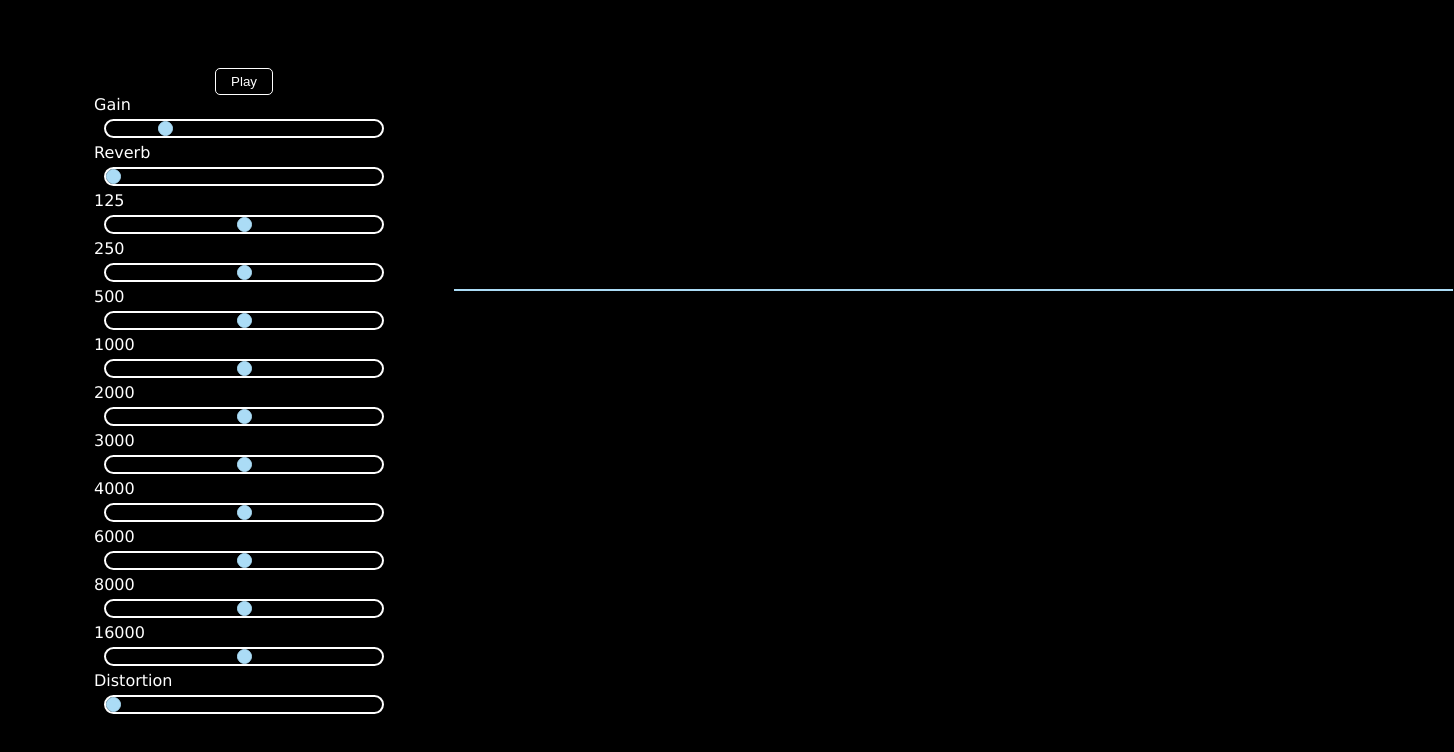
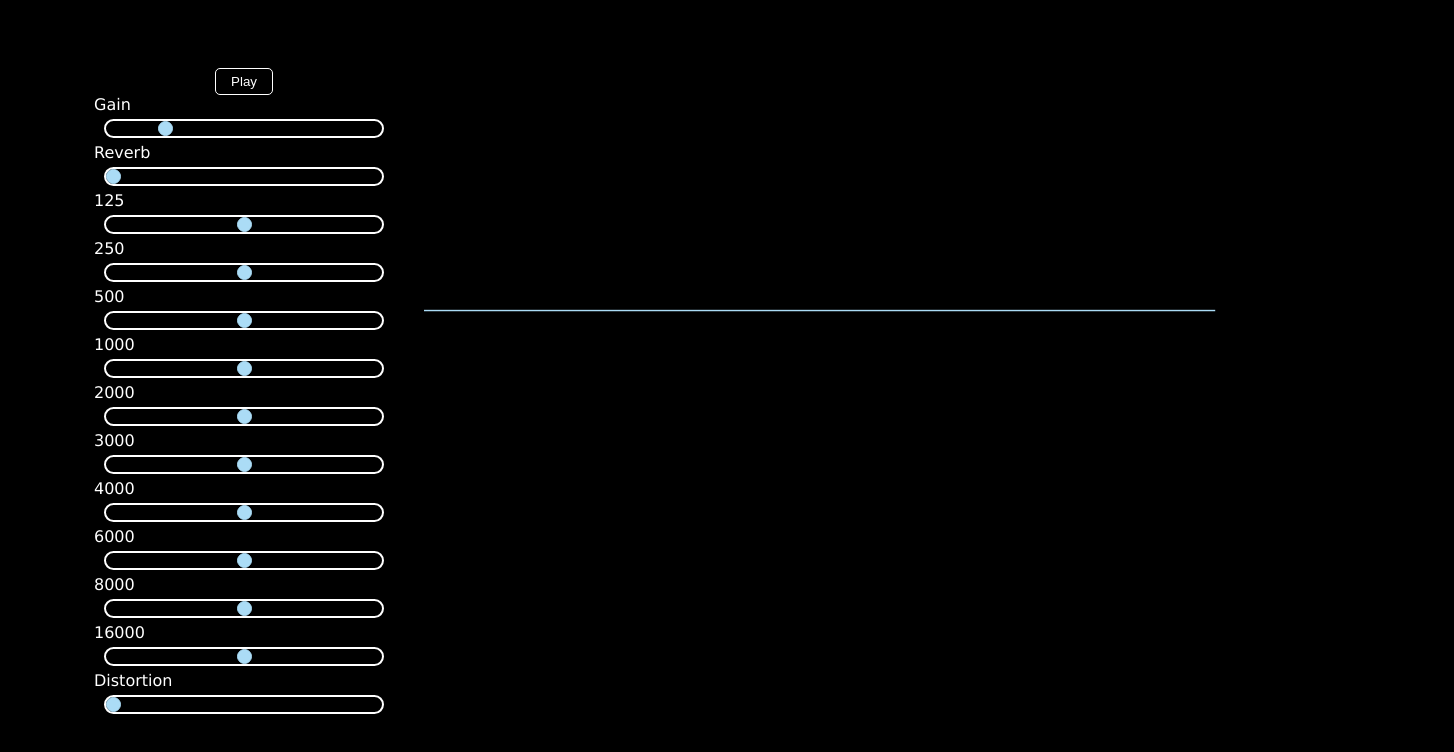
Before and after one commit to Okazari/javascript-distortion-pedal, a website with bundled scripts: page index.html in a window 1280 px wide. Shown: the part 84-836 px from the top of the page, 1454 px wide, since content can reach past the window. Built offline with nearby package versions, Linux system fonts and the light colour scheme; files whose address does not match are found by name.

Commit message:
Even more :nail_care:

```diff
--- a/index.html
+++ b/index.html
@@ -11,9 +11,9 @@
       <div id="container">
         <button id="play">Play</button>
       </div>
-      <div class="grow">
-        <canvas id="oscilloscope" width="1000px" height="200px"></canvas>
-        <canvas id="spectre" width="1000px" height="200px"></canvas>
+      <div>
+        <canvas id="oscilloscope" width="1000px" height="200px" style="width:100%"></canvas>
+        <canvas id="spectre" width="1000px" height="200px" style="width:100%"></canvas>
       </div>
       <script type="text/javascript" src="./build/JSDistoPedal.js"></script>
     </div>
```
